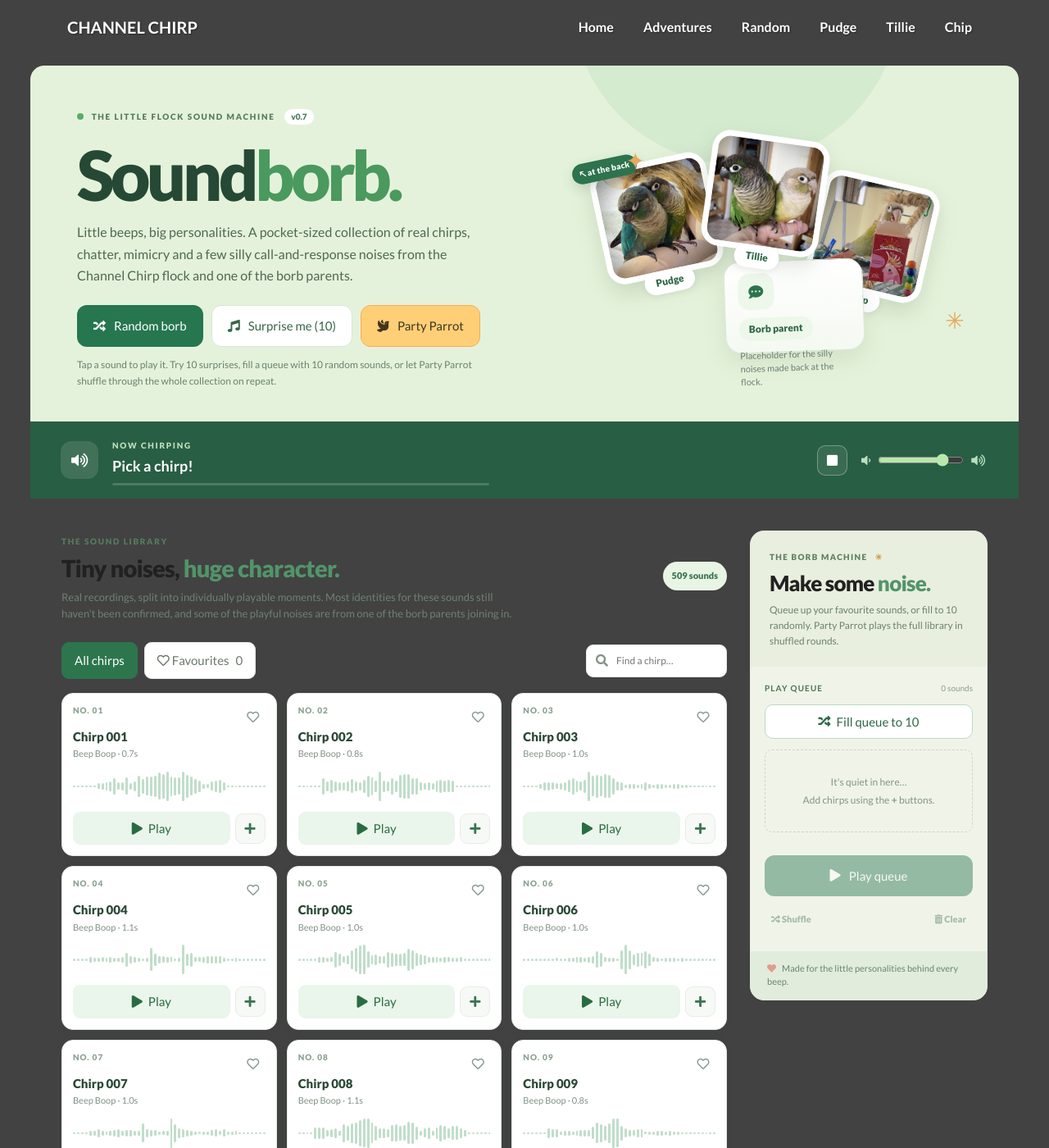
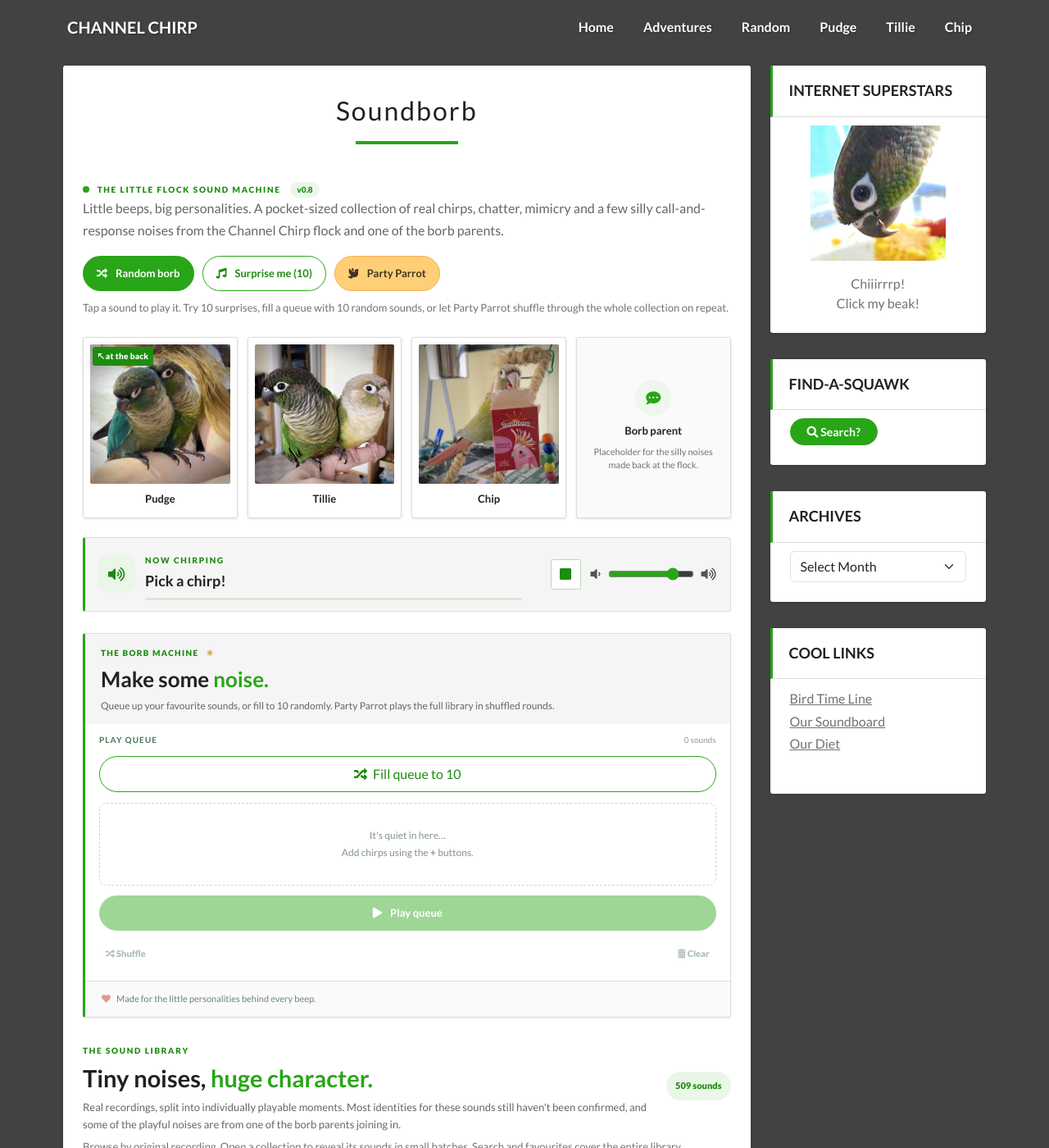
Before and after one commit to ChannelChirp/website, a Jekyll site: the page built from soundborb.md, in a window 1280 px wide and 1400 px high. Shown: the whole window at 82% size. Built offline with Jekyll 4.4.1, drawn with Linux system fonts in a browser that asks for light colours; some of the changed text lies outside the part shown.

Commit message:
feat(soundborb): adopt Channel Chirp theme and collapsible recording categories (v0.8)

```diff
--- /dev/null
+++ b/css/soundborb-site.css
@@ -0,0 +1,315 @@
+/* Soundborb site integration for the Channel Chirp Lighthouse theme.
+   Loaded after soundborb.css. All changes are scoped to Soundborb only. */
+
+/* Restore the original site's Bootstrap 9/3 content and sidebar columns. */
+.soundborb-page .container-main {
+  max-width: 1150px;
+  min-height: 1050px;
+}
+.soundborb-page .container-main > .row > .col-md-9 {
+  width: 75%;
+  flex: 0 0 auto;
+  min-width: 0;
+}
+.soundborb-page .container-main > .row > .col-md-3 {
+  display: block;
+  width: 25%;
+  flex: 0 0 auto;
+  min-width: 0;
+}
+.soundborb-page article.post-card > .entry-header {
+  display: block;
+}
+.soundborb-page .post-card {
+  background: #fff;
+  color: #424242;
+  border-radius: 3px;
+  box-shadow: 0 1px 3px rgba(0, 0, 0, .15);
+  margin-bottom: 50px;
+  padding: 0 1.5rem;
+  overflow: visible;
+}
+.soundborb-page .post-card .entry-content {
+  padding: 0 0 1.5em;
+}
+.soundborb-page .post-card .entry-footer {
+  padding-bottom: 1.5em;
+}
+
+/* Match Lighthouse's fonts, grey text, white panels and bright green accent. */
+.soundborb-page .sb {
+  --green: #29a518;
+  --dark: #424242;
+  --light: #f5f5f5;
+  --border: #ddd;
+  color: #424242;
+  font-size: 16px;
+  font-family: 'Lato', 'Source Sans Pro', 'Helvetica Neue', Arial, sans-serif;
+}
+.soundborb-page .sb button:focus-visible,
+.soundborb-page .sb a:focus-visible,
+.soundborb-page .sb input:focus-visible {
+  outline: 3px solid #29a518;
+  outline-offset: 3px;
+}
+.soundborb-page .sb-hero {
+  display: block;
+  min-height: 0;
+  padding: 0 0 23px;
+  background: transparent;
+  overflow: visible;
+}
+.soundborb-page .sb-hero::after,
+.soundborb-page .sb-flock-spark { display: none; }
+.soundborb-page .sb-hero-copy { max-width: none; }
+.soundborb-page .sb-kicker,
+.soundborb-page .sb-overline,
+.soundborb-page .sb-machine-tag { color: #1e8c10; }
+.soundborb-page .sb-kicker-dot { background: #29a518; }
+.soundborb-page .sb-version {
+  background: #ecf7eb;
+  color: #1e8c10;
+}
+.soundborb-page .sb-hero p,
+.soundborb-page .sb-section-head p,
+.soundborb-page .sb-machine-head p {
+  color: #666;
+  line-height: 1.65;
+  max-width: none;
+}
+.soundborb-page .sb-hero p { font-size: 16px; }
+.soundborb-page .sb-hero .sb-hero-hint { font-size: 13px; color: #727272; }
+.soundborb-page .sb-hero-buttons { margin: 18px 0 10px; }
+.soundborb-page .sb-btn {
+  border-radius: 35px;
+  padding: 10px 16px;
+  min-height: 43px;
+  font-size: 13px;
+  font-weight: 700;
+  box-shadow: none;
+}
+.soundborb-page .sb-btn-primary,
+.soundborb-page .sb-tab.is-active,
+.soundborb-page .sb-card.is-playing .sb-play { background: #29a518; border-color: #29a518; color: #fff !important; }
+.soundborb-page .sb-btn-primary:hover:not(:disabled) { background: #1e8c10; }
+.soundborb-page .sb-btn-secondary {
+  background: #fff;
+  color: #1e8c10 !important;
+  border: 1px solid #29a518;
+}
+.soundborb-page .sb-btn-secondary:hover:not(:disabled) { background: #f2faf0; }
+.soundborb-page .sb-btn-party { border-radius: 35px; }
+
+/* Use a normal, responsive card gallery rather than the full-width collage. */
+.soundborb-page .sb-flock {
+  display: grid;
+  grid-template-columns: repeat(4, minmax(0, 1fr));
+  gap: 12px;
+  min-height: 0;
+  width: 100%;
+  max-width: none;
+  margin: 24px 0 0;
+  overflow: visible;
+}
+.soundborb-page .sb-bird,
+.soundborb-page .sb-bird-a,
+.soundborb-page .sb-bird-b,
+.soundborb-page .sb-bird-c,
+.soundborb-page .sb-bird-d {
+  display: flex;
+  flex-direction: column;
+  align-items: center;
+  position: relative;
+  inset: auto;
+  width: 100%;
+  height: auto;
+  min-width: 0;
+  margin: 0;
+  padding: 8px 8px 12px;
+  border: 1px solid #ddd;
+  border-radius: 3px;
+  background: #fff;
+  box-shadow: 0 1px 3px rgba(0,0,0,.12);
+  transform: none;
+  text-align: center;
+}
+.soundborb-page .sb-bird:hover,
+.soundborb-page .sb-bird-human:hover { transform: none !important; border-color: #29a518; }
+.soundborb-page .sb-bird img {
+  display: block;
+  margin: 0;
+  width: 100%;
+  height: auto;
+  aspect-ratio: 1 / 1;
+  object-fit: cover;
+  border: none;
+  border-radius: 2px;
+  box-shadow: none;
+}
+.soundborb-page .sb-bird-name,
+.soundborb-page .sb-bird-human .sb-bird-name {
+  position: static;
+  display: block;
+  transform: none;
+  background: transparent;
+  box-shadow: none;
+  color: #212121;
+  font-weight: 700;
+  font-size: 13px;
+  padding: 9px 0 0;
+  margin: 0;
+}
+.soundborb-page .sb-bird-arrow {
+  left: 11px;
+  top: 11px;
+  background: #1e8c10;
+  color: #fff;
+  border-radius: 3px;
+  font-size: 10px;
+  padding: 4px 6px;
+  white-space: nowrap;
+}
+.soundborb-page .sb-bird-human {
+  justify-content: center;
+  background: #fafafa;
+  color: #424242;
+}
+.soundborb-page .sb-human-icon {
+  background: #edf7eb;
+  border-radius: 50%;
+  color: #29a518;
+}
+.soundborb-page .sb-bird-human small {
+  color: #727272;
+  font-size: 11px;
+  margin-top: 7px;
+}
+
+/* Familiar widget-like borders and accents for the player and queue. */
+.soundborb-page .sb-player {
+  background: #f5f5f5;
+  color: #424242;
+  border: 1px solid #ddd;
+  border-left: 3px solid #29a518;
+  border-radius: 3px;
+  padding: 13px 15px;
+  gap: 12px;
+  min-height: 77px;
+}
+.soundborb-page .sb-player-icon { background: #eaf6e8; color: #1e8c10; }
+.soundborb-page .sb-now .sb-overline { color: #1e8c10; }
+.soundborb-page .sb-now strong { color: #212121; }
+.soundborb-page .sb-playing-progress { background: #d9e9d5; }
+.soundborb-page .sb-playing-progress span { background: #29a518; }
+.soundborb-page .sb-icon-button {
+  color: #1e8c10;
+  background: #fff;
+  border: 1px solid #b9d9b5;
+  border-radius: 3px;
+}
+.soundborb-page .sb-volume { color: #555; }
+.soundborb-page .sb-volume input { accent-color: #29a518; }
+.soundborb-page .sb-main-grid {
+  display: flex;
+  flex-direction: column;
+  align-items: stretch;
+  gap: 26px;
+  padding: 26px 0 12px;
+}
+.soundborb-page .sb-library { min-width: 0; }
+.soundborb-page .sb-machine {
+  order: -1;
+  position: static;
+  background: #fff;
+  border: 1px solid #ddd;
+  border-left: 3px solid #29a518;
+  border-radius: 3px;
+  box-shadow: 0 1px 3px rgba(0,0,0,.08);
+}
+.soundborb-page .sb-machine-head {
+  background: #f5f5f5;
+  padding: 16px 19px 12px;
+}
+.soundborb-page .sb-machine-queue { min-height: 0; padding: 12px 17px; }
+.soundborb-page .sb-machine ol { max-height: 190px; }
+.soundborb-page .sb-machine-actions { padding: 0 17px 17px; }
+.soundborb-page .sb-machine-footer { background: #fafafa; border-top: 1px solid #ddd; }
+.soundborb-page .sb-queue-ten {
+  border-radius: 35px;
+  border-color: #29a518;
+  color: #1e8c10;
+}
+.soundborb-page .sb-section-head h2,
+.soundborb-page .sb-machine h2 { color: #212121; letter-spacing: 0; font-weight: 700; }
+.soundborb-page .sb-section-head h2 em,
+.soundborb-page .sb-machine h2 em { color: #29a518; }
+.soundborb-page .sb-count { background: #eaf6e8; color: #1e8c10; }
+.soundborb-page .sb-card,
+.soundborb-page .sb-tab,
+.soundborb-page .sb-search {
+  border-color: #ddd;
+  border-radius: 3px;
+  box-shadow: none;
+}
+.soundborb-page .sb-card.is-playing { background: #f5fbf4; border-color: #29a518; }
+.soundborb-page .sb-card:hover { border-color: #29a518; }
+.soundborb-page .sb-card-title { color: #212121; }
+.soundborb-page .sb-waveform span { background: #b9d9b5; }
+.soundborb-page .sb-card.is-playing .sb-waveform span { background: #29a518; }
+.soundborb-page .sb-play { background: #eaf6e8; color: #1e8c10; border-radius: 3px; }
+.soundborb-page .sb-queue-add { color: #1e8c10; border-radius: 3px; }
+.soundborb-page .sb-tab.is-active { border-radius: 3px; }
+.soundborb-page .sb-footer { border-color: #ddd; padding: 18px 0; color: #727272; }
+
+/* Bootstrap sidebar stacks beneath the article on small screens. */
+@media (max-width: 767.98px) {
+  .soundborb-page .container-main > .row > .col-md-9,
+  .soundborb-page .container-main > .row > .col-md-3 { width: 100%; }
+  .soundborb-page .sb-flock { grid-template-columns: repeat(2, minmax(0,1fr)); }
+  .soundborb-page .sb-clips { grid-template-columns: repeat(2, minmax(0,1fr)); }
+}
+@media (max-width: 560px) {
+  .soundborb-page .post-card { border-radius: 3px; padding: 0 16px; }
+  .soundborb-page .sb-hero { padding: 0 0 16px; }
+  .soundborb-page .sb-flock { margin-top: 18px; gap: 9px; }
+  .soundborb-page .sb-bird,
+  .soundborb-page .sb-bird-a,
+  .soundborb-page .sb-bird-b,
+  .soundborb-page .sb-bird-c,
+  .soundborb-page .sb-bird-d { width: 100%; height: auto; padding: 7px; }
+  .soundborb-page .sb-bird img { height: auto; }
+  .soundborb-page .sb-bird-arrow { top: 9px; left: 9px; font-size: 9px; }
+  .soundborb-page .sb-main-grid { padding: 20px 0 8px; }
+  .soundborb-page .sb-player { padding: 12px; flex-wrap: wrap; }
+  .soundborb-page .sb-volume { min-width: 0; width: 100%; justify-content: flex-end; }
+  .soundborb-page .sb-section-head h2 { font-size: 24px; }
+  .soundborb-page .sb-card { padding: 10px; }
+  .soundborb-page .sb-footer { padding: 14px 0; }
+}
+@media (max-width: 370px) {
+  .soundborb-page .sb-clips { grid-template-columns: 1fr; }
+}
+
+/* Soundborb recording accordion. Categories start collapsed; each open recording
+   displays 12 cards at a time to avoid an overwhelmingly long main column. */
+.soundborb-page .sb-library-hint { color:#727272; font-size:13px; line-height:1.6; margin:6px 0 14px; }
+.soundborb-page .sb-clips { display:block; }
+.soundborb-page .sb-group { margin:0 0 10px; border:1px solid #ddd; background:#fff; border-radius:3px; overflow:hidden; }
+.soundborb-page .sb-group-heading { margin:0; padding:0; font-size:16px; line-height:1.4; }
+.soundborb-page .sb-group-toggle { display:flex; width:100%; min-height:53px; align-items:center; gap:12px; padding:10px 16px; border:0; background:#fff; color:#333; font:inherit; text-align:left; cursor:pointer; }
+.soundborb-page .sb-group-toggle:hover { background:#f3faef; }
+.soundborb-page .sb-group-toggle[aria-expanded="true"] { background:#f1f8ee; border-left:3px solid #29a518; padding-left:13px; }
+.soundborb-page .sb-group-toggle:focus-visible, .soundborb-page .sb-group-more:focus-visible { outline:3px solid #29a518; outline-offset:-3px; }
+.soundborb-page .sb-group-name { font-weight:700; min-width:0; flex:1; overflow-wrap:anywhere; }
+.soundborb-page .sb-group-total { flex:none; white-space:nowrap; color:#777; font-size:12px; font-weight:400; }
+.soundborb-page .sb-group-chevron { color:#29a518; font-size:21px; width:20px; flex:none; text-align:center; }
+.soundborb-page .sb-group-panel { border-top:1px solid #ddd; padding:12px; }
+.soundborb-page .sb-group-cards { display:grid; grid-template-columns:repeat(2,minmax(0,1fr)); gap:10px; }
+.soundborb-page .sb-group-more { display:block; width:100%; margin-top:12px; padding:10px; border:1px solid #29a518; background:#fff; color:#1e8c10; border-radius:35px; font-size:13px; font-weight:700; cursor:pointer; }
+.soundborb-page .sb-group-more:hover { background:#f1faee; }
+@media(max-width:560px){
+  .soundborb-page .sb-group-cards { grid-template-columns:repeat(2,minmax(0,1fr)); gap:8px; }
+  .soundborb-page .sb-group-toggle { padding:11px 12px; }
+  .soundborb-page .sb-group-total { font-size:11px; }
+}
+@media(max-width:370px){.soundborb-page .sb-group-cards {grid-template-columns:1fr;}}
--- a/js/soundborb.js
+++ b/js/soundborb.js
@@ -1,4 +1,4 @@
-/* Soundborb v0.7. Static audio soundboard; no trackers or external services. */
+/* Soundborb v0.8. Static audio soundboard; no trackers or external services. */
 (() => {
   'use strict';
   const root = document.getElementById('soundborb');
@@ -7,7 +7,7 @@
   const audio = new Audio();
   audio.preload = 'none';
   audio.volume = 0.8;
-  const state = { clips: [], byId: new Map(), favourites: new Set(), filter: 'all', query: '', queue: [], playing: null, machine: false, machineIndex: -1, requestedToken: 0, party: false, partyDeck: [], partyRound: 0, partyLast: null, partyFailures: 0 };
+  const state = { clips: [], byId: new Map(), favourites: new Set(), filter: 'all', query: '', openSource: null, visibleBySource: new Map(), closedSearchGroups: new Set(), queue: [], playing: null, machine: false, machineIndex: -1, requestedToken: 0, party: false, partyDeck: [], partyRound: 0, partyLast: null, partyFailures: 0 };
   const storageKey = 'channelchirp-soundborb-favourites-v1';
   try { const saved = JSON.parse(localStorage.getItem(storageKey) || '[]'); if (Array.isArray(saved)) state.favourites = new Set(saved.filter((s) => typeof s === 'string')); } catch (_) { /* Private browsing may block local storage. */ }
   const status = (message) => { $('sb-status').textContent = message; };
@@ -32,14 +32,68 @@
     const add = document.createElement('button'); add.type = 'button'; add.className = 'sb-queue-add'; add.dataset.action = 'add'; add.dataset.id = clip.id; add.title = 'Add ' + clip.title + ' to queue'; add.setAttribute('aria-label', 'Add ' + clip.title + ' to queue'); add.innerHTML = '<i class="fas fa-plus" aria-hidden="true"></i>';
     actions.append(play, add); card.append(top, title, info, waveform, actions); return card;
   }
+  /* Group cards by their source recording. Render only open groups and a small page of clips. */
+  const groupPageSize = 12;
+  const sourceKey = (clip) => clip.source || clip.collection || 'Other sounds';
+  function filteredGroups() {
+    const groups = new Map();
+    for (const clip of state.clips) {
+      if (state.filter === 'favourites' && !state.favourites.has(clip.id)) continue;
+      if (!(clip.title + ' ' + clip.collection + ' ' + clip.id + ' ' + (clip.source || '')).toLowerCase().includes(state.query)) continue;
+      const key = sourceKey(clip);
+      if (!groups.has(key)) groups.set(key, []);
+      groups.get(key).push(clip);
+    }
+    return groups;
+  }
   function renderCards() {
-    const filtered = state.clips.filter((clip) => (state.filter !== 'favourites' || state.favourites.has(clip.id)) && (clip.title + ' ' + clip.collection + ' ' + clip.id).toLowerCase().includes(state.query));
-    const container = $('sb-clips'); container.replaceChildren(...filtered.map((c) => makeClipCard(c, state.clips.indexOf(c))));
-    $('sb-empty').hidden = filtered.length !== 0; $('sb-count').textContent = humanCount(filtered.length);
+    const groups = filteredGroups();
+    const container = $('sb-clips');
+    const fragment = document.createDocumentFragment();
+    const inFilteredView = Boolean(state.query) || state.filter === 'favourites';
+    let matchingCount = 0;
+    let groupIndex = 0;
+    const indexes = new Map(state.clips.map((clip, index) => [clip.id, index]));
+    for (const [source, clips] of groups) {
+      matchingCount += clips.length;
+      const sample = clips[0];
+      const title = sample.collection || source.replace(/\.[^.]+$/, '');
+      const section = document.createElement('section');
+      section.className = 'sb-group';
+      section.dataset.source = source;
+      const heading = document.createElement('h3'); heading.className = 'sb-group-heading';
+      const toggle = document.createElement('button');
+      toggle.type = 'button'; toggle.className = 'sb-group-toggle'; toggle.dataset.sourceToggle = source;
+      const expanded = inFilteredView ? !state.closedSearchGroups.has(source) : state.openSource === source;
+      toggle.setAttribute('aria-expanded', String(expanded));
+      const panelId = 'sb-group-panel-' + groupIndex++;
+      toggle.setAttribute('aria-controls', panelId);
+      const label = document.createElement('span'); label.className = 'sb-group-name'; label.textContent = title;
+      const amount = document.createElement('span'); amount.className = 'sb-group-total'; amount.textContent = humanCount(clips.length);
+      const chevron = document.createElement('span'); chevron.className = 'sb-group-chevron'; chevron.setAttribute('aria-hidden', 'true'); chevron.textContent = expanded ? '−' : '+';
+      toggle.append(label, amount, chevron); heading.append(toggle); section.append(heading);
+      const panel = document.createElement('div'); panel.className = 'sb-group-panel'; panel.id = panelId;
+      panel.hidden = !expanded;
+      if (expanded) {
+        const shown = Math.min(clips.length, state.visibleBySource.get(source) || groupPageSize);
+        const grid = document.createElement('div'); grid.className = 'sb-group-cards';
+        grid.append(...clips.slice(0, shown).map((clip) => makeClipCard(clip, indexes.get(clip.id))));
+        panel.append(grid);
+        if (shown < clips.length) {
+          const more = document.createElement('button'); more.type = 'button'; more.className = 'sb-group-more'; more.dataset.sourceMore = source;
+          more.textContent = 'Show ' + Math.min(groupPageSize, clips.length - shown) + ' more · ' + shown + ' of ' + clips.length + ' shown';
+          panel.append(more);
+        }
+      }
+      section.append(panel);
+      fragment.append(section);
+    }
+    container.replaceChildren(fragment);
+    $('sb-empty').hidden = matchingCount !== 0;
+    $('sb-count').textContent = humanCount(matchingCount);
     $('sb-fav-count').textContent = String(state.favourites.size);
     updatePlayingUI();
-  }
-  function updatePlayingUI() {
+  }  function updatePlayingUI() {
     root.querySelectorAll('.sb-card').forEach((card) => {
       const active = state.playing === card.dataset.clipId && !audio.paused;
       card.classList.toggle('is-playing', active);
@@ -151,6 +205,23 @@
     updatePlayingUI();
   }
   $('sb-clips').addEventListener('click', (event) => {
+    const toggle = event.target.closest('button[data-source-toggle]');
+    if (toggle) {
+      const source = toggle.dataset.sourceToggle;
+      const searching = Boolean(state.query) || state.filter === 'favourites';
+      if (searching) {
+        state.closedSearchGroups.has(source) ? state.closedSearchGroups.delete(source) : state.closedSearchGroups.add(source);
+      } else {
+        state.openSource = state.openSource === source ? null : source;
+      }
+      renderCards(); return;
+    }
+    const more = event.target.closest('button[data-source-more]');
+    if (more) {
+      const source = more.dataset.sourceMore;
+      state.visibleBySource.set(source, (state.visibleBySource.get(source) || groupPageSize) + groupPageSize);
+      renderCards(); return;
+    }
     const button = event.target.closest('button[data-action]'); if (!button) return;
     const {action, id} = button.dataset;
     if (action === 'play') togglePlay(id);
@@ -178,8 +249,8 @@
   $('sb-shuffle').addEventListener('click', () => { stopPlayback('Queue shuffled'); state.queue = shuffle(state.queue); renderQueue(); });
   $('sb-clear').addEventListener('click', () => { stopPlayback('Queue cleared'); state.queue = []; renderQueue(); });
   $('sb-volume').addEventListener('input', (event) => { audio.volume = Number(event.target.value) / 100; });
-  $('sb-search').addEventListener('input', (event) => { state.query = event.target.value.trim().toLowerCase(); renderCards(); });
-  root.querySelectorAll('[data-filter]').forEach((button) => button.addEventListener('click', () => { state.filter = button.dataset.filter; root.querySelectorAll('[data-filter]').forEach((b) => { const on = b === button; b.classList.toggle('is-active',on); b.setAttribute('aria-pressed',String(on)); }); renderCards(); }));
+  $('sb-search').addEventListener('input', (event) => { state.query = event.target.value.trim().toLowerCase(); state.closedSearchGroups.clear(); state.visibleBySource.clear(); renderCards(); });
+  root.querySelectorAll('[data-filter]').forEach((button) => button.addEventListener('click', () => { state.filter = button.dataset.filter; state.openSource = null; state.closedSearchGroups.clear(); state.visibleBySource.clear(); root.querySelectorAll('[data-filter]').forEach((b) => { const on = b === button; b.classList.toggle('is-active',on); b.setAttribute('aria-pressed',String(on)); }); renderCards(); }));
   audio.addEventListener('timeupdate', () => { $('sb-progress').style.width = (audio.duration && Number.isFinite(audio.duration) ? 100*audio.currentTime/audio.duration : 0) + '%'; });
   audio.addEventListener('play', updatePlayingUI); audio.addEventListener('pause', updatePlayingUI);
   audio.addEventListener('ended', () => {
--- a/soundborb.md
+++ b/soundborb.md
@@ -3,17 +3,17 @@
 title: Soundborb
 permalink: /soundborb/
 show_hero: false
-hide_title: true
+hide_title: false
 body_class: soundborb-page
 exclude_search: true
 ---
 <link rel="stylesheet" href="{{ '/css/soundborb.css' | relative_url }}">
+<link rel="stylesheet" href="{{ '/css/soundborb-site.css' | relative_url }}">
 
 <div id="soundborb" class="sb" data-manifest="{{ '/assets/soundborb/clips.json' | relative_url }}" data-audio-root="{{ '/assets/soundborb/' | relative_url }}">
   <header class="sb-hero">
     <div class="sb-hero-copy">
-      <span class="sb-kicker"><span class="sb-kicker-dot" aria-hidden="true"></span> THE LITTLE FLOCK SOUND MACHINE <span class="sb-version">v0.7</span></span>
-      <h1>Sound<span>borb.</span></h1>
+      <span class="sb-kicker"><span class="sb-kicker-dot" aria-hidden="true"></span> THE LITTLE FLOCK SOUND MACHINE <span class="sb-version">v0.8</span></span>
       <p>Little beeps, big personalities. A pocket-sized collection of real chirps, chatter, mimicry and a few silly call-and-response noises from the Channel Chirp flock and one of the borb parents.</p>
       <div class="sb-hero-buttons">
         <button class="sb-btn sb-btn-primary" type="button" id="sb-random"><i class="fas fa-random" aria-hidden="true"></i> Random borb</button>
@@ -49,6 +49,7 @@
   <div class="sb-main-grid">
     <section class="sb-library" aria-labelledby="sb-library-heading">
       <div class="sb-section-head"><div><span class="sb-overline">THE SOUND LIBRARY</span><h2 id="sb-library-heading">Tiny noises, <em>huge character.</em></h2><p>Real recordings, split into individually playable moments. Most identities for these sounds still haven't been confirmed, and some of the playful noises are from one of the borb parents joining in.</p></div><div class="sb-count" id="sb-count" aria-live="polite">509 sounds</div></div>
+      <p class="sb-library-hint">Browse by original recording. Open a collection to reveal its sounds in small batches. Search and favourites cover the entire library.</p>
       <div class="sb-filters"><div class="sb-tabs" role="group" aria-label="Filter sounds"><button type="button" class="sb-tab is-active" data-filter="all" aria-pressed="true">All chirps</button><button type="button" class="sb-tab" data-filter="favourites" aria-pressed="false"><i class="far fa-heart" aria-hidden="true"></i> Favourites <span id="sb-fav-count">0</span></button></div><label class="sb-search"><i class="fas fa-search" aria-hidden="true"></i><span class="sr-only">Search chirps</span><input id="sb-search" type="search" placeholder="Find a chirp…" autocomplete="off"></label></div>
       <div class="sb-clips" id="sb-clips" aria-live="off"><p class="sb-loading">Preparing your little flock of sounds…</p></div>
       <p class="sb-empty" id="sb-empty" hidden>No chirps here yet. Try a different search or filter.</p>
@@ -61,7 +62,7 @@
       <div class="sb-machine-footer"><i class="fas fa-heart" aria-hidden="true"></i> Made for the little personalities behind every beep.</div>
     </aside>
   </div>
-  <footer class="sb-footer"><span>Channel Chirp · Soundborb v0.7</span><span>Original recordings preserved. Made with love for Pudge, Tillie, Chip, and one of the borb parents.</span></footer>
+  <footer class="sb-footer"><span>Channel Chirp · Soundborb v0.8</span><span>Original recordings preserved. Made with love for Pudge, Tillie, Chip, and one of the borb parents.</span></footer>
   <p class="sb-status sr-only" id="sb-status" role="status" aria-live="polite"></p>
 </div>
 <script src="{{ '/js/soundborb.js' | relative_url }}" defer></script>
```
